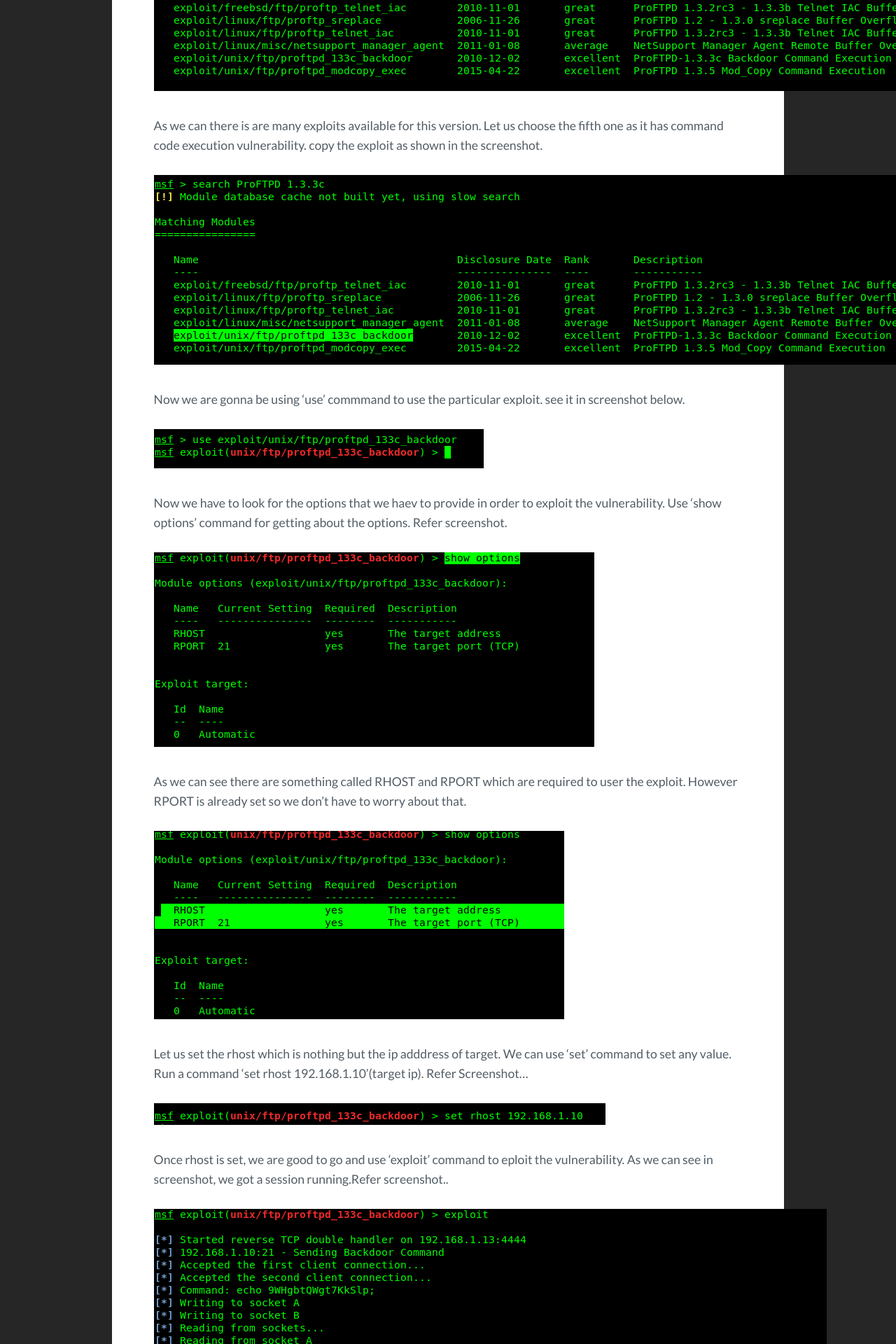
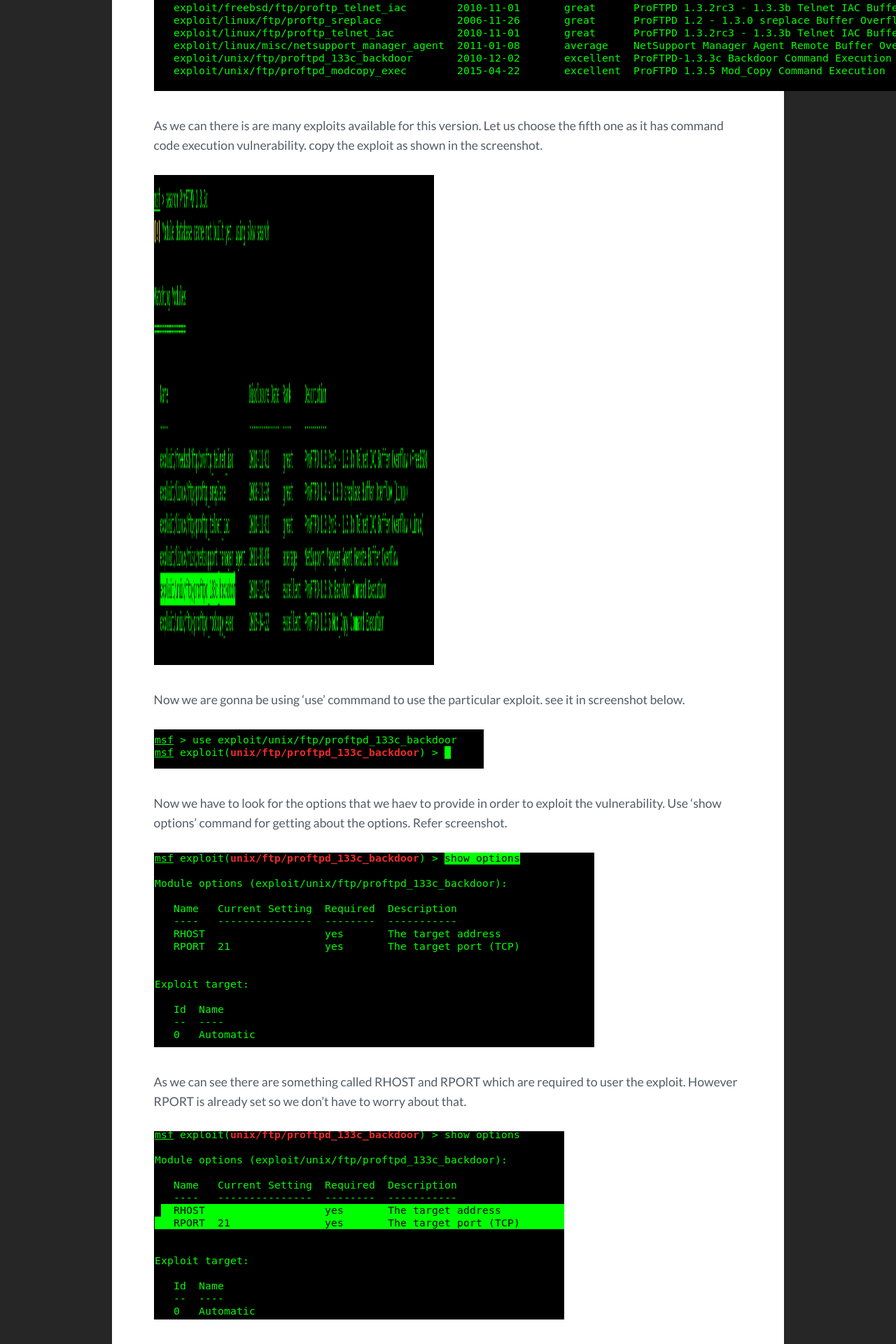
Before and after one commit to sunny6300/innodict.github.io, a Jekyll site: the page built from _posts/2018-08-24-Basic-pentesting:1-Vulnhub-Walkthrough.md, in a window 1280 px wide. Shown: the part 2591-4511 px from the top of the page at 70% size. Built offline with Jekyll 4.4.1, drawn with Linux system fonts in a browser that asks for light colours.

Commit message:
Update 2018-08-24-Basic-pentesting:1-Vulnhub-Walkthrough.md

```diff
--- a/_posts/2018-08-24-Basic-pentesting:1-Vulnhub-Walkthrough.md
+++ b/_posts/2018-08-24-Basic-pentesting:1-Vulnhub-Walkthrough.md
@@ -28,7 +28,7 @@
 
 As we can there is are many exploits available for this version. Let us choose the fifth one as it has command code execution vulnerability. copy the exploit as shown in the screenshot.
 
-![](/assets/img/vulnhub_box/Basic_Pentesting-1/5.png){:class="img-responsive"}
+![](/assets/img/vulnhub_box/Basic_Pentesting-1/5.png){:height="700px" width="400px"}
 
 Now we are gonna be using 'use' commmand to use the particular exploit. see it in screenshot below.
 
```
